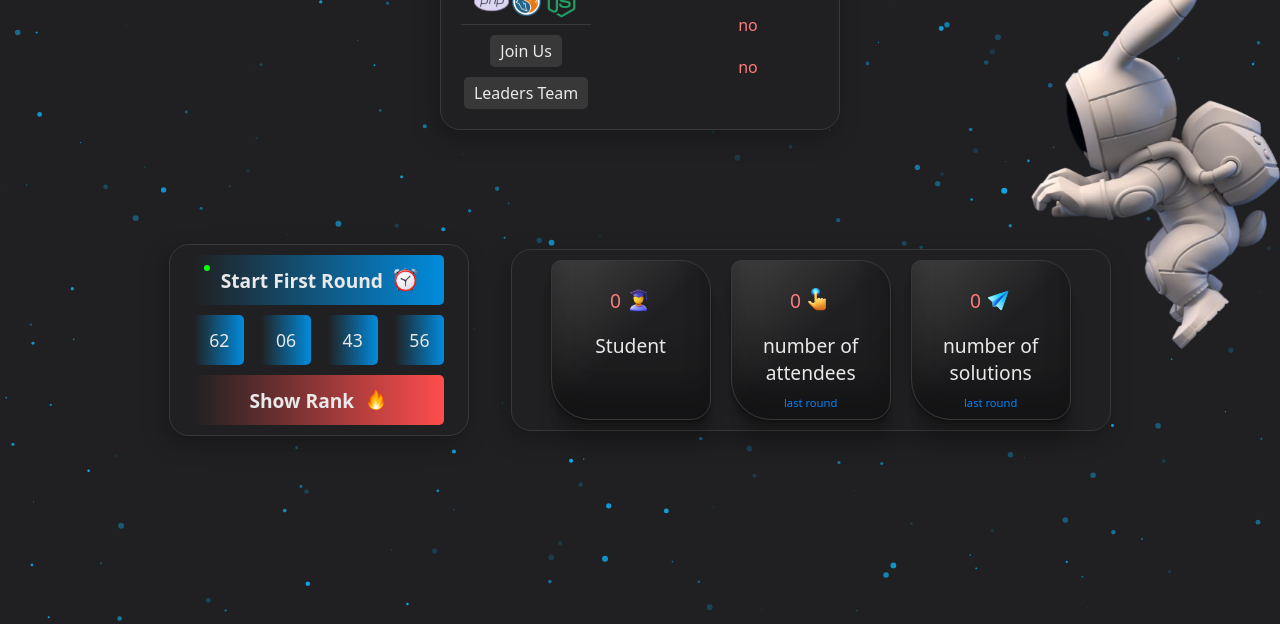
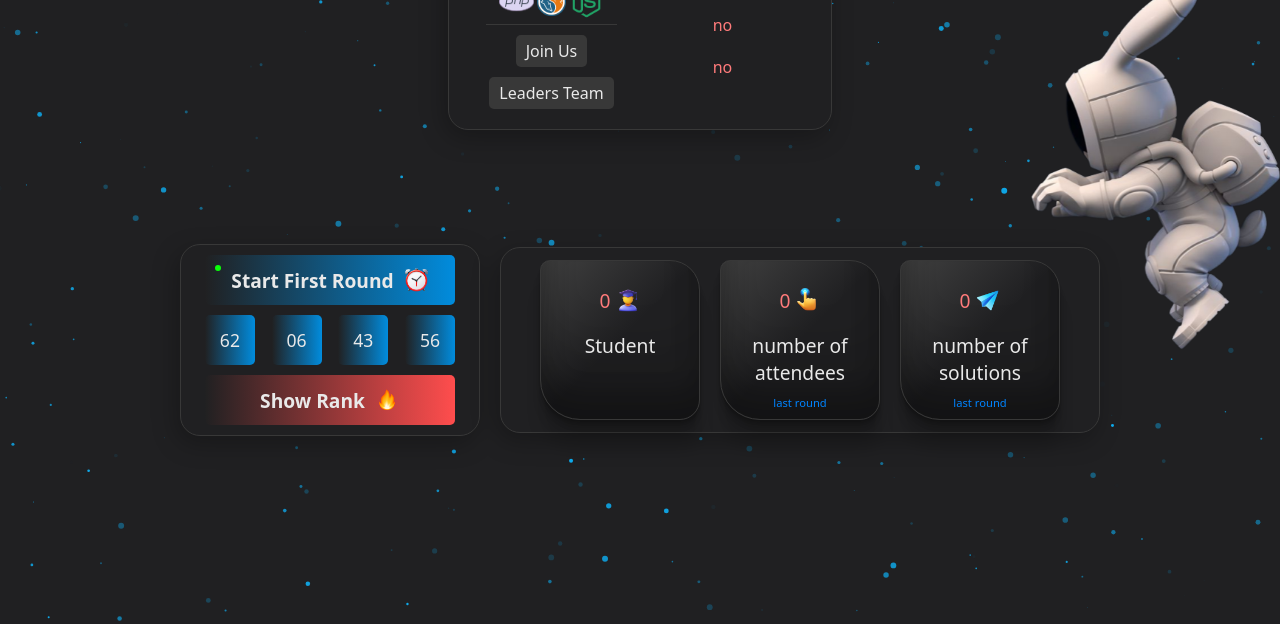
Before and after one commit to AHMED-MOHAMED320/OIGDSC.com, a plain HTML site: page tracks/backend/backend.html in a window 1280 px wide. Shown: the part 176-800 px from the top of the page. Drawn offline with nearby package versions, Linux system fonts and the light colour scheme.

Commit message:
Add files via upload

```diff
--- a/about us/aboutus.css
+++ b/about us/aboutus.css
@@ -12,7 +12,6 @@ header{
 }
 .sec2{
     width: 100%;
-    height: fit-content;
     display: flex;
     position: relative;
     top: 70px;
@@ -20,11 +19,9 @@ header{
 }
 .sec2 .text{
     width: 75%;
-    height: fit-content;
     margin-left: auto;
     margin-right: auto;
     top: 20px;
-    max-width: 1000px;
     position: relative;
     color: var(--color2);
     display: flex;
@@ -90,7 +87,6 @@ header{
 
 .f-v{
     width: 75%;
-    max-width: 1000px;
     display: flex;
     align-items: center;
     justify-content: center;
--- a/css/tracks.css
+++ b/css/tracks.css
@@ -30,11 +30,10 @@ header .imgback{
 }
 
 .titlepage {
-    width: 50%;
-    max-width: 400px;
+    width: 30%;
     display: flex;
     margin:100px auto 10px auto;
-    justify-content: space-between;
+    justify-content: space-around;
     align-items: center;
     border-radius: 20px;
     box-shadow: var(--shadow);
@@ -113,6 +112,7 @@ header .imgback{
     font-weight: 600;
     text-transform: capitalize;
     color: var(--color2);
+    text-align: center;
 }
 
 .data ul{
@@ -129,12 +129,13 @@ header .imgback{
 /* -------------------- */
 
 .sec2 {
-    width: 80%;
+    width: 95%;
     height: 50%;
     margin: auto;
     display: flex;
     align-items: center;
-    justify-content: space-evenly;
+    justify-content: center;
+    column-gap: 20px;
     color: var(--color2);
 }
 .details_round{
@@ -241,7 +242,7 @@ header .imgback{
     position: relative;
     border-radius: 20px;
     box-shadow: var(--shadow);
-    padding: 10px;
+    padding: 12px;
 }
 
 .sta > div{
--- a/home/style.css
+++ b/home/style.css
@@ -36,7 +36,7 @@ header .hi {
     margin-top: 4%;
     display: flex;
     flex-direction: column;
-    justify-content: center;
+    justify-content: space-evenly;
     align-items: center;
     row-gap: 15px;
 }
@@ -57,7 +57,7 @@ header .homeimg .homeimg1{
 }
 
 header .homeimg .homeimg1 img{
-    height: 350px;
+    width: 75%;
     animation: up 10s linear infinite;
 }
 
@@ -166,7 +166,6 @@ header .homeimg .homeimg1 img{
 header .hi .text{
     width: 90%;
     max-width: 530px;
-    min-width: 350px;
     height: 100%;
     max-height: 200px;
     color: var(--color2);
```
